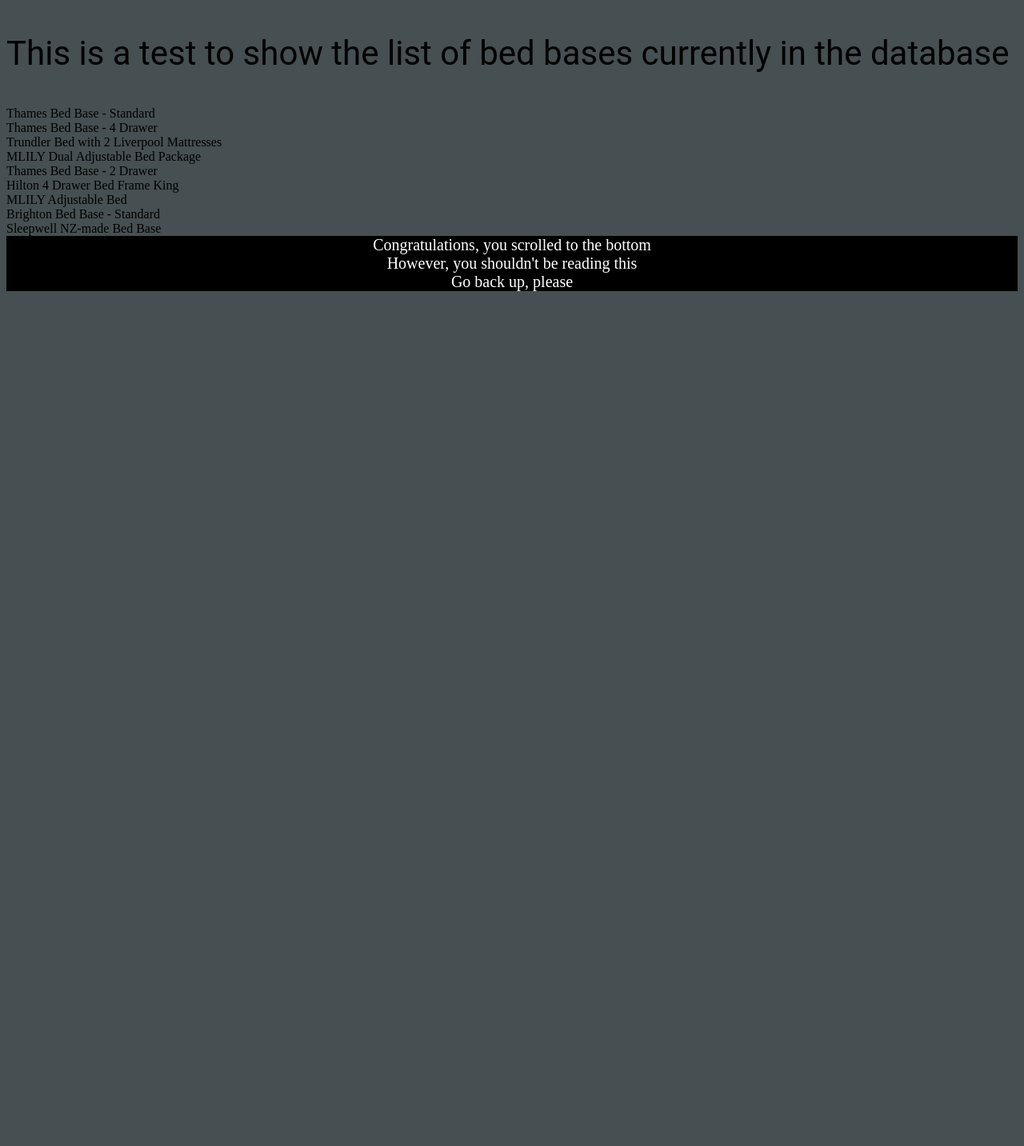
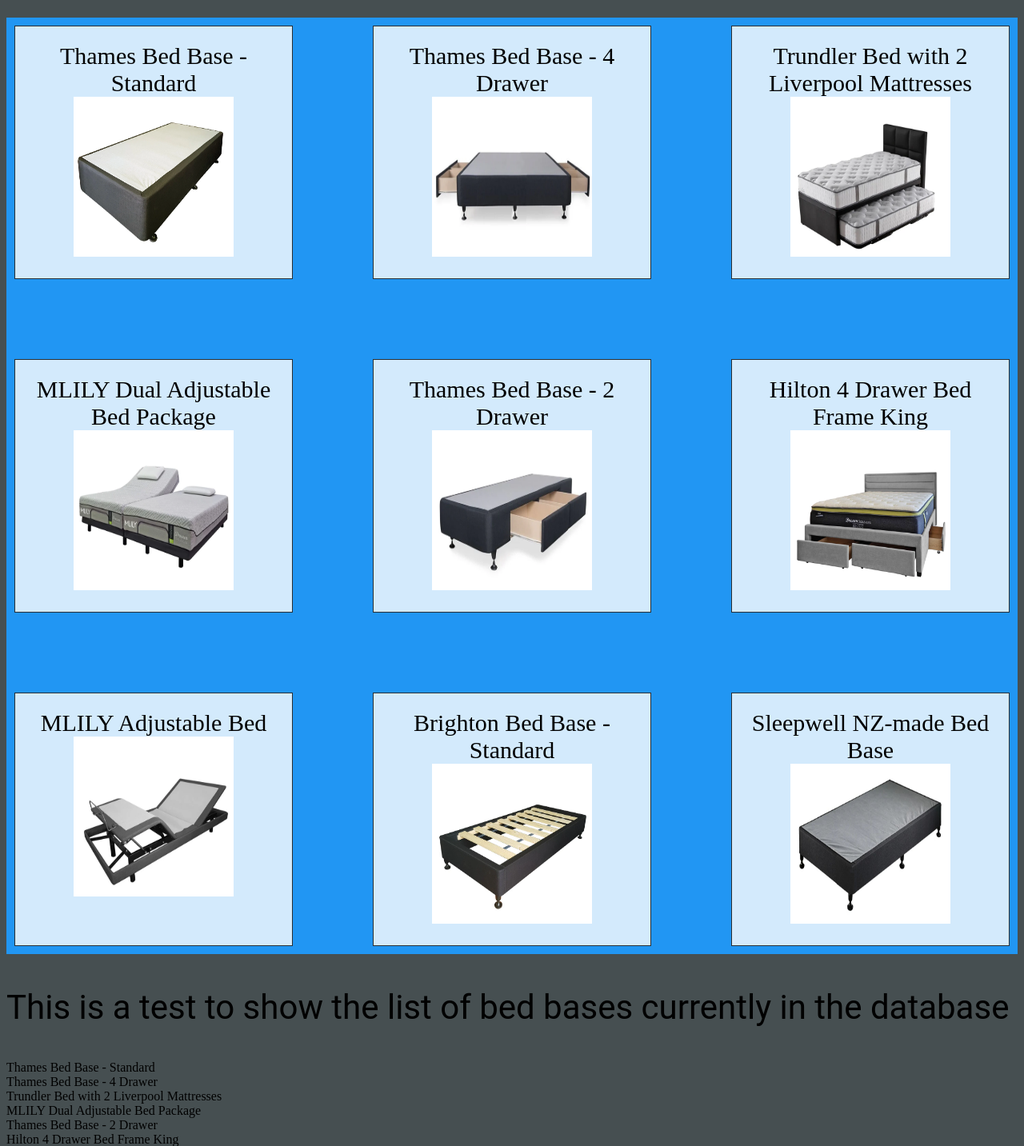
Before and after one commit to DavidWu531/beds, a Flask app: page /bed_base in a window 1280 px wide. Shown: the part 143-1576 px from the top of the page at 80% size. Before the commit the page ends 507 px from the top, so only its background shows below. Run offline with Flask 3, Linux system fonts and the light colour scheme; data comes from the database, SQL or seed files in the repository.

Commit message:
Added grids and all data to the grids from each table

```diff
--- a/static/style.css
+++ b/static/style.css
@@ -165,3 +165,19 @@ footer {
 .item img{
   width: 100%;
 }
+
+.grid_container {
+  display: grid;
+  gap: 100px;
+  grid-template-columns: auto auto auto;
+  background-color: #2196F3;
+  padding: 10px;
+}
+
+.grid_item {
+  background-color: rgba(255, 255, 255, 0.8);
+  border: 1px solid rgba(0, 0, 0, 0.8);
+  padding: 20px;
+  font-size: 30px;
+  text-align: center;
+}
--- a/templates/all_base.html
+++ b/templates/all_base.html
@@ -1,5 +1,20 @@
+<!DOCTYPE html>
+<html>
+<head>
 {% extends 'layout.html' %}
 {% block content %}
+<div class="grid_container">
+    <div class="grid_item">{{base[0][1]}}<br><img src="/static/images/{{base[0][-1]}}" width="200", height="200"></div>
+    <div class="grid_item">{{base[1][1]}}<br><img src="/static/images/{{base[1][-1]}}" width="200", height="200"></div>
+    <div class="grid_item">{{base[2][1]}}<br><img src="/static/images/{{base[2][-1]}}" width="200", height="200"></div>
+    <div class="grid_item">{{base[3][1]}}<br><img src="/static/images/{{base[3][-1]}}" width="200", height="200"></div>
+    <div class="grid_item">{{base[4][1]}}<br><img src="/static/images/{{base[4][-1]}}" width="200", height="200"></div>
+    <div class="grid_item">{{base[5][1]}}<br><img src="/static/images/{{base[5][-1]}}" width="200", height="200"></div>
+    <div class="grid_item">{{base[6][1]}}<br><img src="/static/images/{{base[6][-1]}}" width="200", height="200"></div>
+    <div class="grid_item">{{base[7][1]}}<br><img src="/static/images/{{base[7][-1]}}" width="200", height="200"></div>
+    <div class="grid_item">{{base[8][1]}}<br><img src="/static/images/{{base[8][-1]}}" width="200", height="200"></div>
+</div>
+</head>
 <body class="bed_base_route">
 <p class="base">
     This is a test to show the list of bed bases currently in the database
@@ -8,3 +23,4 @@
 {% for individual_base in base %} {{individual_base[1]}} <br> {% endfor %}
 {% endblock %}
 </body>
+</html>
```
Also changed, not shown: templates/all_blanket.html (+16 -0 lines), templates/all_mattress.html (+17 -1 lines), templates/individual_base.html (+5 -2 lines), templates/individual_blanket.html (+5 -2 lines), templates/individual_mattress.html (+7 -4 lines).
